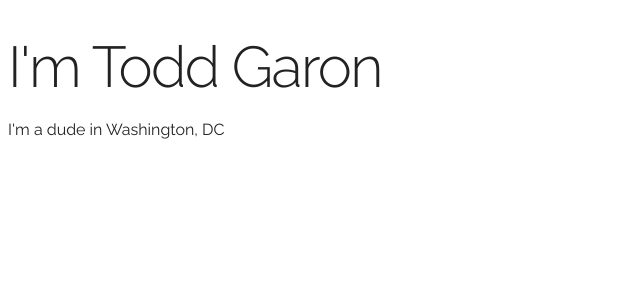
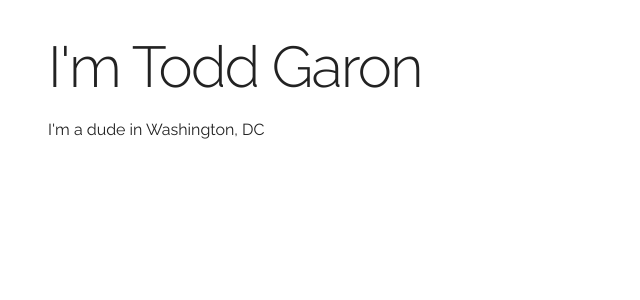
Before and after one commit to toddgaron/toddgaron.github.io, a Jekyll site: the page built from index.html, in a window 1280 px wide. Shown: the top 300 px of the page, without its empty margins (0-640 px from the left). Built offline with Jekyll 4.4.1, drawn with Linux system fonts in a browser that asks for light colours.

Commit message:
Update index.html

```diff
--- a/index.html
+++ b/index.html
@@ -2,7 +2,9 @@
 layout: default
 title: Todd Garon
 ---
-<div class="blurb">
+<div class="container">
+
 <h1>I'm Todd Garon</h1>
 <p>I'm a dude in Washington, DC</a></p>
-</div><!-- /.blurb -->
+
+</div><!--container-->
```
